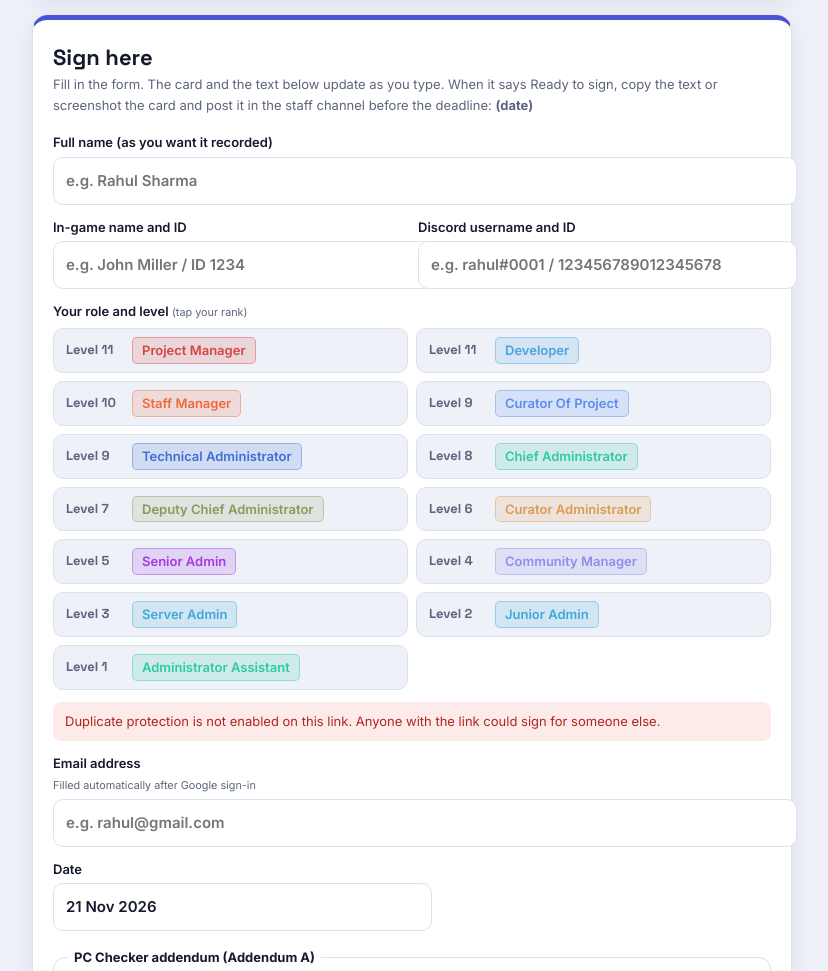
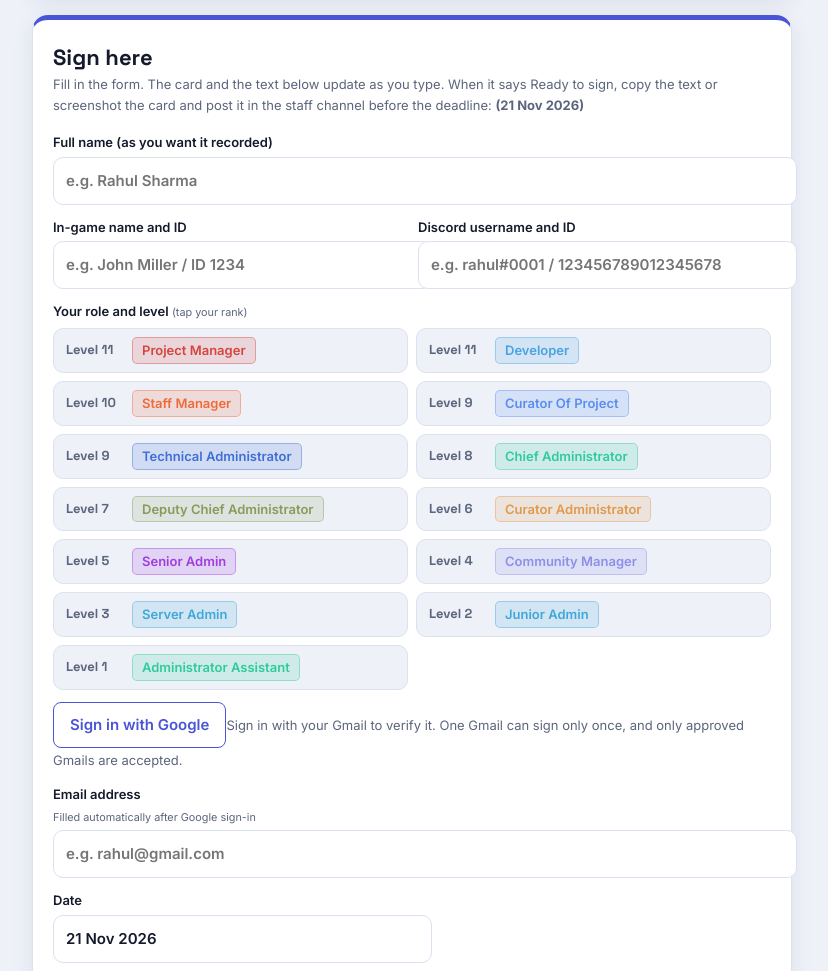
Before and after one commit to adityasalgude05-cell/nexusadminagreement, a plain HTML site: page index.html in a window 1280 px wide. Shown: the part 3539-4510 px from the top of the page, without its empty margins (228-1056 px from the left). Drawn offline with Linux system fonts and the light colour scheme; no server answers.

Commit message:
Update and rename Admin_Team_Agreement (2).html to index.html

```diff
--- a/Admin_Team_Agreement (2).html
+++ b/index.html
@@ -178,14 +178,20 @@ button.sec:disabled{opacity:.45;cursor:not-allowed}
 <script>
 /* Curator: change these two values before you share the link. */
 var CURATOR = "Curator of Project";
-var DEADLINE = "(date)";
+var DEADLINE = "(21 Nov 2026)";
 /* Optional: paste a Discord channel webhook URL to enable one-tap sending of the signed copy. Anyone with the link can see it, so use a private staff-only channel. */
 var WEBHOOK = "";
 /* Duplicate and fake-sign protection (needs a free Firebase project, see SETUP-Firebase.txt).
    Paste the Firebase web config object here, e.g. {apiKey:"...",authDomain:"...",projectId:"..."}. Leave null to run without protection. */
-var FIREBASE = null;
-/* Emails (lowercase) of higher-ups who can approve, revoke and manage the allowed list. Must match firestore.rules. */
-var APPROVERS = [];
+var FIREBASE = {
+  apiKey: "...",
+  authDomain: "nexusadminagreement.firebaseapp.com",
+  projectId: "nexusadminagreement",
+  storageBucket: "nexusadminagreement.firebasestorage.app",
+  messagingSenderId: "62924597614",
+  appId: "1:62924597614:web:2ea470bc3c26a881d9797f"
+};
+var APPROVERS = ["adityasalgude05@gmail.com"];
 
 var CLAUSES = [
  ["My role",[
```
